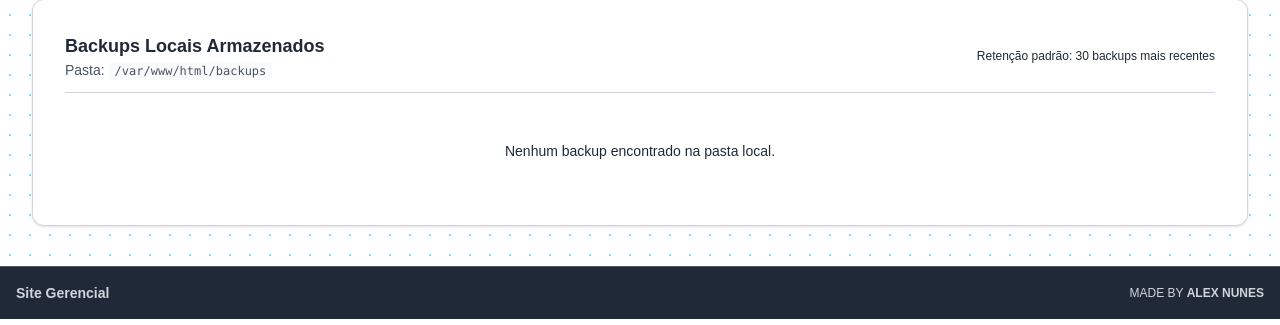
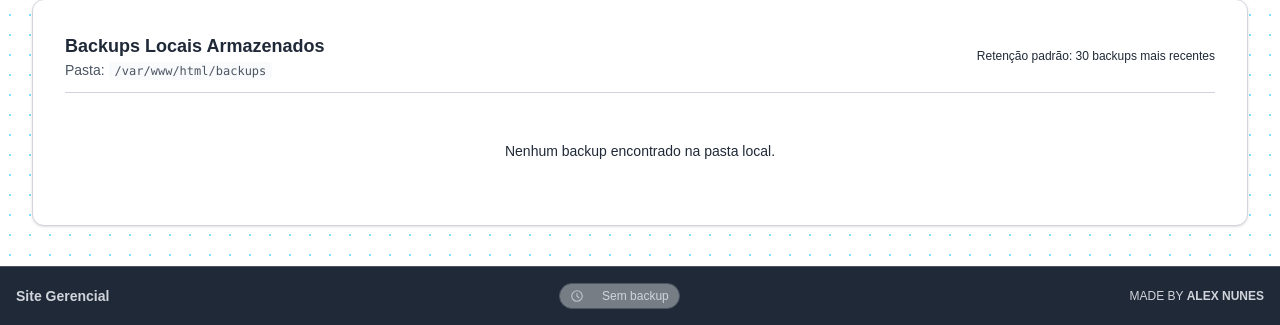
Before and after one commit to Alexdanielofc/Site_Gerencial, a Laravel app: page /configuracoes/backup in a window 1280 px wide. Shown: the part 635-960 px from the top of the page. Run offline with Laravel 12, Linux system fonts and the light colour scheme; style sheets or scripts are compiled from the project's sources.

Commit message:
feat(ui): add backup indicator to footer with status colors and link to settings

```diff
--- a/app/Support/BackupStatus.php
+++ b/app/Support/BackupStatus.php
@@ -6,6 +6,16 @@ use Illuminate\Support\Carbon;
 
 class BackupStatus
 {
+    /**
+     * @var array{status: string, label: string, title: string, color_dot: string, color_text: string}|null
+     */
+    protected static ?array $memoizedSummary = null;
+
+    public static function resetMemoized(): void
+    {
+        self::$memoizedSummary = null;
+    }
+
     public static function latest(): ?Carbon
     {
         $path = (string) config('backup.path', base_path('backups'));
@@ -84,4 +94,85 @@ class BackupStatus
             'message' => 'Nenhum backup recente (último há '.$days.' dias). Execute backup.bat ou agende o backup automático.',
         ];
     }
+
+    /**
+     * @return array{
+     *     status: string,
+     *     label: string,
+     *     title: string,
+     *     color_dot: string,
+     *     color_text: string
+     * }
+     */
+    public static function summary(): array
+    {
+        if (self::$memoizedSummary !== null) {
+            return self::$memoizedSummary;
+        }
+
+        try {
+            $latest = self::latest();
+
+            if ($latest === null) {
+                return self::$memoizedSummary = [
+                    'status' => 'danger',
+                    'label' => 'Sem backup',
+                    'title' => 'Nenhum backup encontrado na pasta local.',
+                    'color_dot' => 'bg-red5',
+                    'color_text' => 'text-red4',
+                ];
+            }
+
+            $tz = (string) config('app.timezone', 'America/Sao_Paulo');
+            $today = Carbon::now($tz)->startOfDay();
+            $latestDay = $latest->copy()->setTimezone($tz)->startOfDay();
+            $days = max(0, (int) $latestDay->diffInDays($today, false));
+
+            if ($days === 0) {
+                return self::$memoizedSummary = [
+                    'status' => 'success',
+                    'label' => 'Backup: hoje ('.$latest->format('H:i').')',
+                    'title' => 'Último backup realizado hoje às '.$latest->format('H:i'),
+                    'color_dot' => 'bg-grn5',
+                    'color_text' => 'text-grn4',
+                ];
+            }
+
+            if ($days <= 2) {
+                return self::$memoizedSummary = [
+                    'status' => 'info',
+                    'label' => 'Backup: há '.$days.' '.($days === 1 ? 'dia' : 'dias'),
+                    'title' => 'Último backup realizado em '.$latest->format('d/m/Y H:i'),
+                    'color_dot' => 'bg-blu5',
+                    'color_text' => 'text-blu4',
+                ];
+            }
+
+            if ($days <= 7) {
+                return self::$memoizedSummary = [
+                    'status' => 'warning',
+                    'label' => 'Backup: há '.$days.' dias',
+                    'title' => 'Último backup realizado em '.$latest->format('d/m/Y H:i'),
+                    'color_dot' => 'bg-yel5',
+                    'color_text' => 'text-yel4',
+                ];
+            }
+
+            return self::$memoizedSummary = [
+                'status' => 'danger',
+                'label' => 'Backup: há '.$days.' dias',
+                'title' => 'Último backup realizado em '.$latest->format('d/m/Y H:i'),
+                'color_dot' => 'bg-red5',
+                'color_text' => 'text-red4',
+            ];
+        } catch (\Throwable) {
+            return self::$memoizedSummary = [
+                'status' => 'danger',
+                'label' => 'Sem backup',
+                'title' => 'Falha ao ler status do backup.',
+                'color_dot' => 'bg-red5',
+                'color_text' => 'text-red4',
+            ];
+        }
+    }
 }
--- /dev/null
+++ b/resources/views/components/backup-indicator.blade.php
@@ -0,0 +1,16 @@
+@php
+    $summary = \App\Support\BackupStatus::summary();
+@endphp
+
+<a
+    href="{{ route('backup.settings') }}"
+    title="{{ $summary['title'] }}"
+    class="inline-flex items-center gap-1.5 rounded-full border border-chrome-line bg-surface-2/40 px-2.5 py-1 text-xs text-chrome-ink transition-colors hover:border-chrome-ink hover:text-white focus:outline-none focus:ring-1 focus:ring-blu4"
+    aria-label="{{ $summary['title'] }}"
+>
+    <span class="shrink-0 text-chrome-ink opacity-80">
+        <x-icons.clock class="size-3.5" />
+    </span>
+    <span class="size-1.5 shrink-0 rounded-full {{ $summary['color_dot'] }}" aria-hidden="true"></span>
+    <span class="font-medium {{ $summary['color_text'] }}">{{ $summary['label'] }}</span>
+</a>
--- a/resources/views/components/footer.blade.php
+++ b/resources/views/components/footer.blade.php
@@ -1,8 +1,13 @@
 <footer class="border-t border-chrome-line bg-chrome p-4 text-chrome-ink">
-    <div class="mx-auto flex max-w-7xl flex-col gap-2 text-sm sm:flex-row sm:items-center sm:justify-between">
+    <div class="mx-auto flex max-w-7xl flex-col items-center justify-between gap-3 text-sm sm:flex-row">
         <a href="{{ route('site.index') }}" class="w-fit font-bold transition-colors hover:text-blu3">
             Site Gerencial
         </a>
+
+        <div class="flex items-center">
+            <x-backup-indicator />
+        </div>
+
         <p class="text-xs">MADE BY
             <a href="https://alexdanielofc.github.io/" class="w-fit font-bold transition-colors hover:text-blu3">ALEX NUNES</a>
         </p>
--- /dev/null
+++ b/resources/views/components/icons/clock.blade.php
@@ -0,0 +1,5 @@
+@props(['class' => 'size-4'])
+
+<svg {{ $attributes->merge(['class' => $class]) }} fill="none" viewBox="0 0 24 24" stroke="currentColor" aria-hidden="true">
+    <path stroke-linecap="round" stroke-linejoin="round" stroke-width="2" d="M12 8v4l3 3m6-3a9 9 0 11-18 0 9 9 0 0118 0z" />
+</svg>
```
Also changed, not shown: tests/Feature/ComponentsTest.php (+15 -0 lines).
